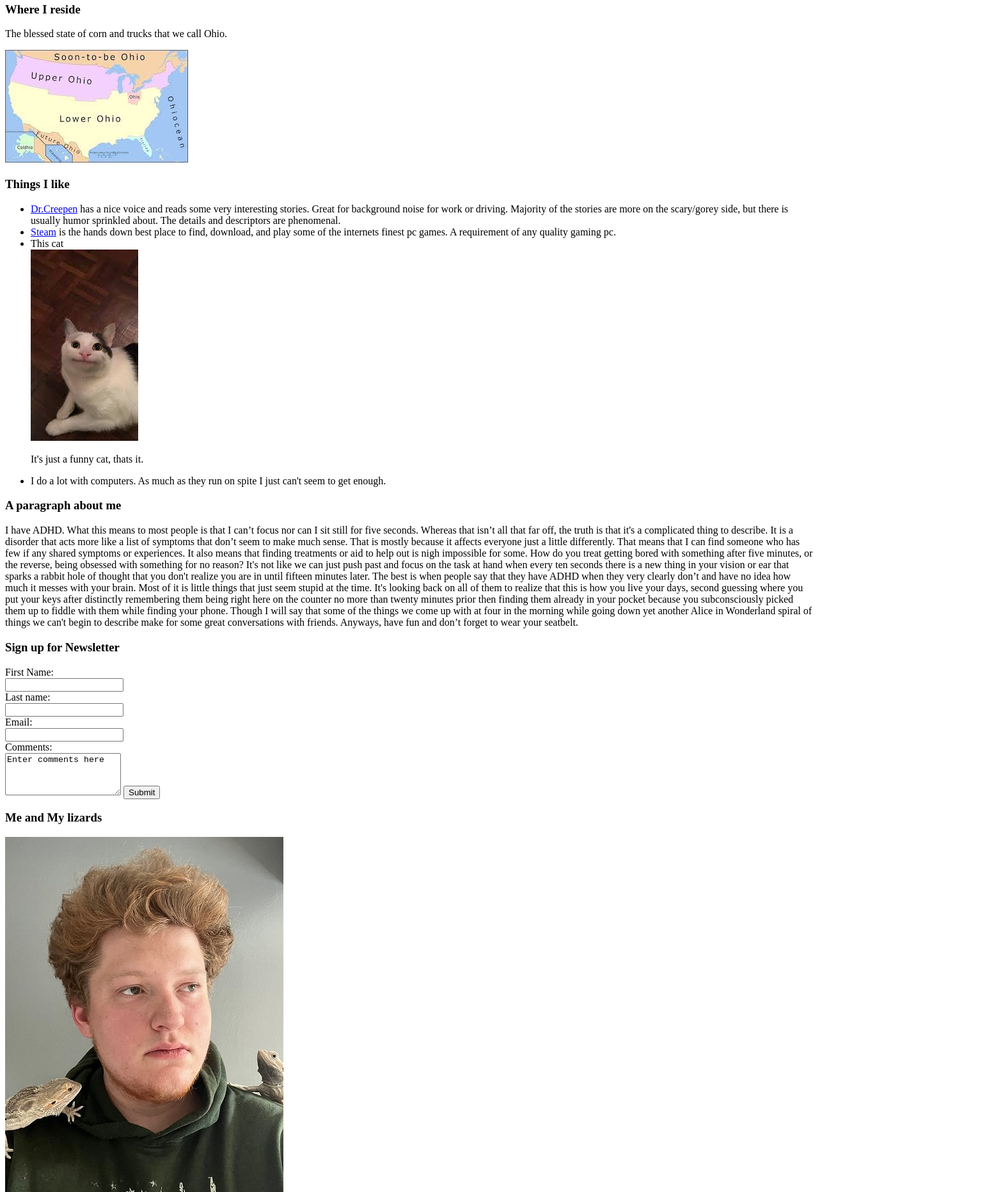
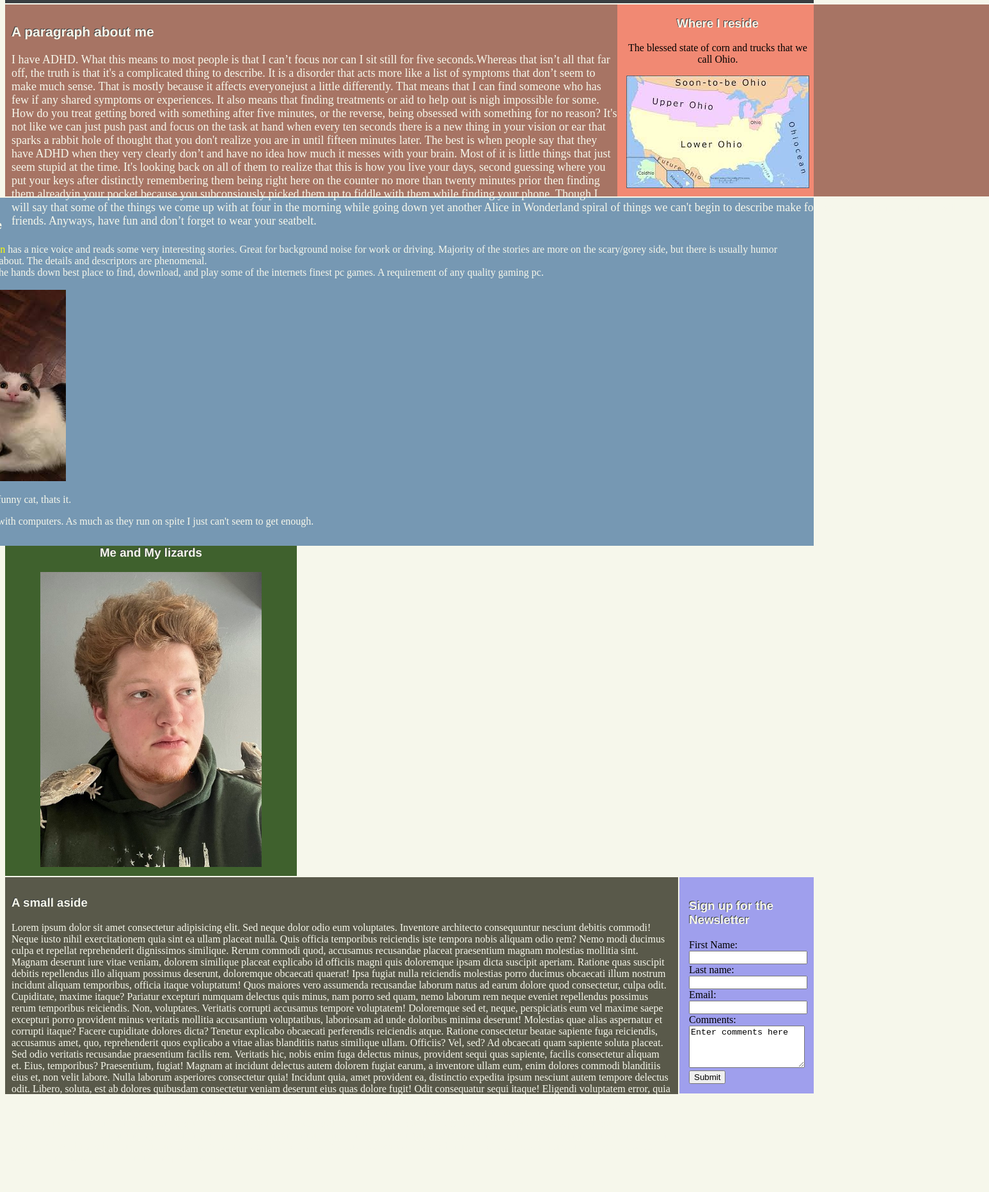
Before and after one commit to Cault120/Profile, a plain HTML site: page index.html in a window 1280 px wide. Shown: the part 113-1976 px from the top of the page at 64% size, 1546 px wide, since content can reach past the window. After the commit the page ends 1932 px from the top, so only its background shows below. Drawn offline with Linux system fonts and the light colour scheme.

Commit message:
Semantic HTML added

```diff
--- /dev/null
+++ b/Css/style.css
@@ -0,0 +1,106 @@
+body {
+    background-color: #F6F7EB;
+}
+
+#name-title{
+    font-family: 'Franklin Gothic Medium', 'Arial Narrow', Arial, sans-serif;
+    text-align: center;
+    color: #F6F7EB;
+    background-color: #393E41;
+    height: 100px;
+    padding: 5px;
+}
+
+#location {
+    width: 300px;
+    height: 300px;
+    padding-left: 7px;
+    float: right;
+    background-color: #f18973;
+    text-align: center;
+    margin-top: 2px;
+  }
+
+#paraabm {
+    font-size: large;
+    background-color: #A77464;
+    color: #F6F7EB;
+    height: 280px;
+    width: 1518px;
+    padding: 10px;
+    margin-top: 2px;
+}
+
+#maml {
+    background-color: #3F612D;
+    text-align: center;
+    width: 436px;
+    padding: 10px;
+    margin-top: 2px;
+}
+
+#list1{
+    font-size: 16px;
+    color: #F6F7EB;
+    background-color: #7698B3;
+    padding: 13px;
+    margin-top: 2px;
+    width: 1364px;
+    float: right;
+}
+
+#extra1 {
+    color: #F6F7EB;
+    background-color: #59594A;
+    padding: 10px;
+    height: 319px;
+    margin-right: 212px;
+    margin-top: 2px;
+}
+
+#newsletter {
+    background-color: #9F9FED;
+    text-align: left;
+    width: 180px;
+    padding: 15px;
+    margin-top: 2px;
+    float: right;
+}
+
+h3 {
+    color: #F6F7EB;
+    text-shadow: #393E41 -1px -1px;
+    font-family: 'Franklin Gothic Medium', 'Arial Narrow', Arial, sans-serif;
+}
+
+
+
+
+
+
+
+
+
+a:link {
+    color: yellow;
+    background-color: transparent;
+    text-decoration: none;
+}
+
+a:visited {
+    color: yellow;
+    background-color: transparent;
+    text-decoration: none;
+}
+
+a:hover {
+    color: red;
+    background-color: transparent;
+    text-decoration: underline;
+}
+
+a:active {
+    color: yellow;
+    background-color: transparent;
+    text-decoration: underline;
+}
--- a/index.html
+++ b/index.html
@@ -5,32 +5,30 @@
     <meta charset="UTF-8">
     <meta name="viewport" content="width=device-width, initial-scale=1.0">
     <title>A webpage just for you!</title>
+    <link rel="stylesheet" href="./css/style.css">
 </head>
 
 <body>
+    <header id="name-title">
         <h1>Christian Ault</h1>
         <p><a href="https://github.com/Cault120">My github</a></p>
+    </header>
+
+
+    <aside>
+        <section id="location">
             <h3>Where I reside</h3>
             <p>The blessed state of corn and trucks that we call Ohio.</p>
             <img src="Ohio-Took-Over-2.png" alt="It's all Ohio">
-    <h3>Things I like</h3>
-    <ul>
-        <li><a href="https://www.youtube.com/@DrCreepen">Dr.Creepen</a> has a nice voice and reads some very interesting
-            stories. Great for background noise for work or driving. Majority of the stories are more on the scary/gorey
-            side, but
-            there is usually humor sprinkled about. The details and descriptors are phenomenal. </li>
-        <li><a href="https://store.steampowered.com">Steam</a> is the hands down best place to find, download, and play
-            some of
-            the internets finest pc games. A requirement of any quality gaming pc.</li>
-        <li>This cat</li>
-        <img src="Beluga-Cat.png" alt="A really funny looking cat">
-        <p>It's just a funny cat, thats it.</p>
-        <li>I do a lot with computers. As much as they run on spite I just can't seem to get enough.</li>
-    </ul>
+        </section>
+    </aside>
+
+
+    <section id="paraabm">
         <H3>A paragraph about me</H3>
-    <p>I have ADHD. What this means to most people is that I can’t focus nor can I sit still for five seconds. Whereas
+        <p> I have ADHD. What this means to most people is that I can’t focus nor can I sit still for five seconds.Whereas
             that isn’t all that far off, the truth is that it's a complicated thing to describe. It is a disorder that acts
-        more like a list of symptoms that don’t seem to make much sense. That is mostly because it affects everyone just
+            more like a list of symptoms that don’t seem to make much sense. That is mostly because it affects everyonejust
             a little differently. That means that I can find someone who has few if any shared symptoms or experiences. It
             also means that finding treatments or aid to help out is nigh impossible for some. How do you treat getting
             bored with something after five minutes, or the reverse, being obsessed with something for no reason? It's not
@@ -39,12 +37,44 @@
             later. The best is when people say that they have ADHD when they very clearly don’t and have no idea how much it
             messes with your brain. Most of it is little things that just seem stupid at the time. It's looking back on all
             of them to realize that this is how you live your days, second guessing where you put your keys after distinctly
-        remembering them being right here on the counter no more than twenty minutes prior then finding them already in
-        your pocket because you subconsciously picked them up to fiddle with them while finding your phone. Though I
+            remembering them being right here on the counter no more than twenty minutes prior then finding them alreadyin
+            your pocket because you subconsiously picked them up to fiddle with them while finding your phone. Though I
             will say that some of the things we come up with at four in the morning while going down yet another Alice in
             Wonderland spiral of things we can't begin to describe make for some great conversations with friends. Anyways,
-        have fun and don’t forget to wear your seatbelt.</p>
-    <h3>Sign up for Newsletter</h3>
+            have fun and don’t forget to wear your seatbelt.
+        </p>
+    </section>
+
+
+        <section id="list1">
+            <h3 id="h3til">Things I like</h3>
+            <ul>
+                <li><a href="https://www.youtube.com/@DrCreepen">Dr.Creepen</a> has a nice voice and reads some very
+                    interesting
+                    stories. Great for background noise for work or driving. Majority of the stories are more on the
+                    scary/gorey side, but
+                    there is usually humor sprinkled about. The details and descriptors are phenomenal. </li>
+                <li><a href="https://store.steampowered.com">Steam</a> is the hands down best place to find, download,
+                    and play
+                    some of
+                    the internets finest pc games. A requirement of any quality gaming pc.</li>
+                <li>This cat</li>
+                <img src="Beluga-Cat.png" alt="A really funny looking cat">
+                <p>It's just a funny cat, thats it.</p>
+                <li>I do a lot with computers. As much as they run on spite I just can't seem to get enough.</li>
+            </ul>
+        </section>
+
+
+    <section id="maml">
+        <h3>Me and My lizards</h3>
+        <img src="Face.png" height="461" width="auto" alt="My Face">
+    </section>
+
+
+    <aside>
+        <section id="newsletter">
+            <h3>Sign up for the Newsletter</h3>
             <form>
                 <label for="fname">First Name:</label><br>
                 <input type="text" id="fname" name="fname"><br>
@@ -56,8 +86,28 @@
                 <textarea rows="4" columns="3">Enter comments here</textarea>
                 <input type="submit">
             </form>
-    <h3>Me and My lizards</h3>
-    <img src="Face.png" alt="My Face">
+        </section>
+    </aside>
+
+
+    <section id="extra1">
+        <h3>A small aside</h3>
+            <p>Lorem ipsum dolor sit amet consectetur adipisicing elit. Sed neque dolor odio eum voluptates. Inventore architecto consequuntur nesciunt debitis commodi! Neque iusto nihil exercitationem quia sint ea ullam placeat nulla.
+            Quis officia temporibus reiciendis iste tempora nobis aliquam odio rem? Nemo modi ducimus culpa et repellat reprehenderit dignissimos similique. Rerum commodi quod, accusamus recusandae placeat praesentium magnam molestias mollitia sint.
+            Magnam deserunt iure vitae veniam, dolorem similique placeat explicabo id officiis magni quis doloremque ipsam dicta suscipit aperiam. Ratione quas suscipit debitis repellendus illo aliquam possimus deserunt, doloremque obcaecati quaerat!
+            Ipsa fugiat nulla reiciendis molestias porro ducimus obcaecati illum nostrum incidunt aliquam temporibus, officia itaque voluptatum! Quos maiores vero assumenda recusandae laborum natus ad earum dolore quod consectetur, culpa odit.
+            Cupiditate, maxime itaque? Pariatur excepturi numquam delectus quis minus, nam porro sed quam, nemo laborum rem neque eveniet repellendus possimus rerum temporibus reiciendis. Non, voluptates. Veritatis corrupti accusamus tempore voluptatem!
+            Doloremque sed et, neque, perspiciatis eum vel maxime saepe excepturi porro provident minus veritatis mollitia accusantium voluptatibus, laboriosam ad unde doloribus minima deserunt! Molestias quae alias aspernatur et corrupti itaque?
+            Facere cupiditate dolores dicta? Tenetur explicabo obcaecati perferendis reiciendis atque. Ratione consectetur beatae sapiente fuga reiciendis, accusamus amet, quo, reprehenderit quos explicabo a vitae alias blanditiis natus similique ullam. Officiis?
+            Vel, sed? Ad obcaecati quam sapiente soluta placeat. Sed odio veritatis recusandae praesentium facilis rem. Veritatis hic, nobis enim fuga delectus minus, provident sequi quas sapiente, facilis consectetur aliquam et.
+            Eius, temporibus? Praesentium, fugiat! Magnam at incidunt delectus autem dolorem fugiat earum, a inventore ullam eum, enim dolores commodi blanditiis eius et, non velit labore. Nulla laborum asperiores consectetur quia!
+            Incidunt quia, amet provident ea, distinctio expedita ipsum nesciunt autem tempore delectus odit. Libero, soluta, est ab dolores quibusdam consectetur veniam deserunt eius quas dolore fugit! Odit consequatur sequi itaque!
+            Eligendi voluptatem error, quia reprehenderit soluta odio a reiciendis aliquid laborum blanditiis animi tenetur esse repudiandae non explicabo eveniet iusto iure voluptatibus. Laudantium tempore a quod molestias tempora soluta possimus?
+            Laboriosam eligendi facilis minima consequuntur veritatis aspernatur placeat commodi blanditiis iste necessitatibus doloribus, nihil et magni itaque mollitia corrupti quis labore, quidem porro eaque quo velit omnis nobis? Quibusdam, saepe.
+            Quisquam mollitia beatae ab distinctio recusandae repellendus asperiores repellat magnam nulla modi atque, tenetur quis ducimus obcaecati cum rem officia at porro eum molestiae omnis totam! Id impedit illum pariatur?
+            Dolore, tempore commodi id illo debitis quas consequatur facere harum modi eius quae et numquam inventore soluta explicabo nobis voluptates corrupti adipisci, dolores autem ipsa a.
+            </p>
+    </section>
 </body>
 
 </html>
```
Lines whose indentation alone changed are shown as unchanged.
